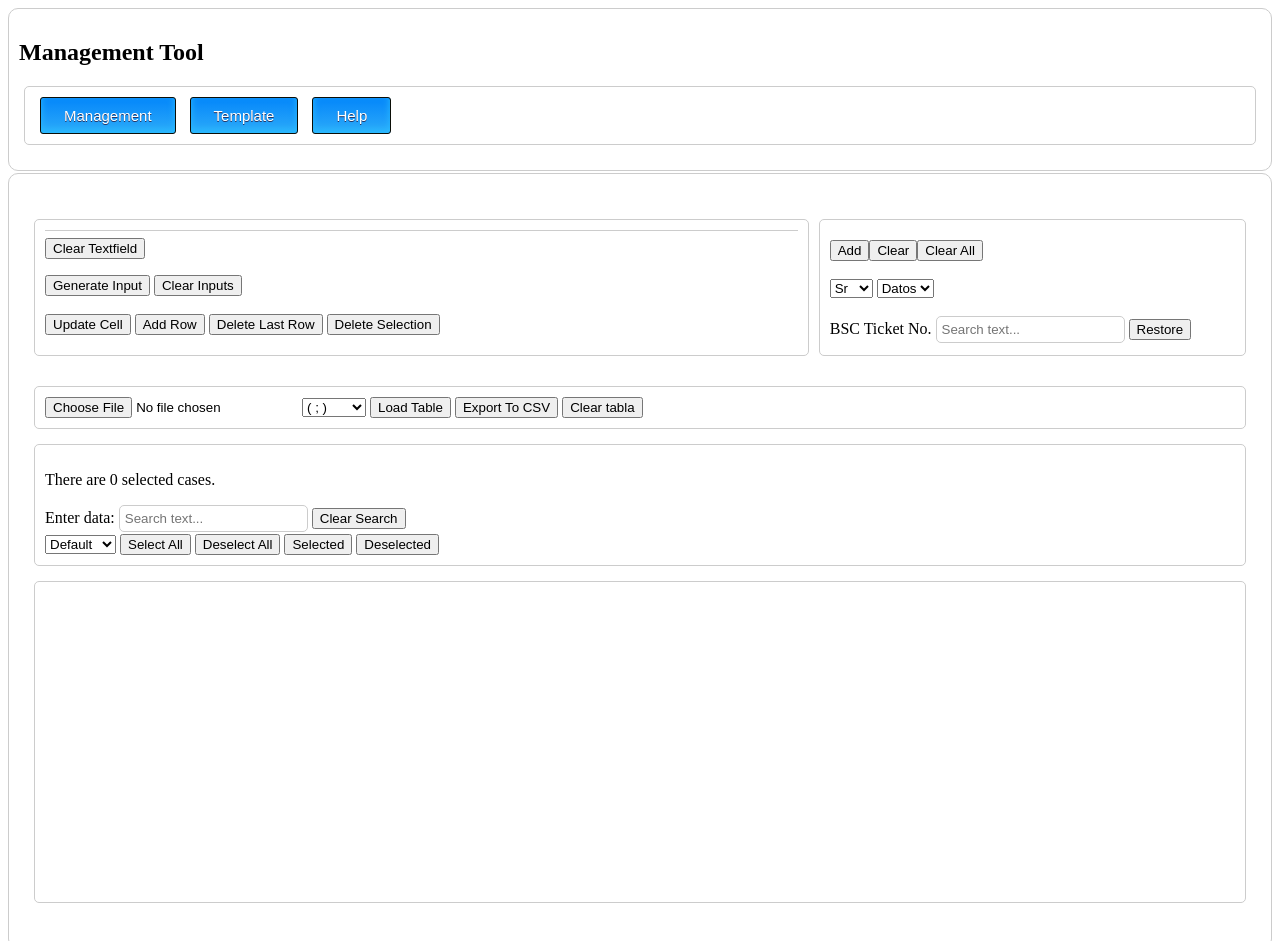
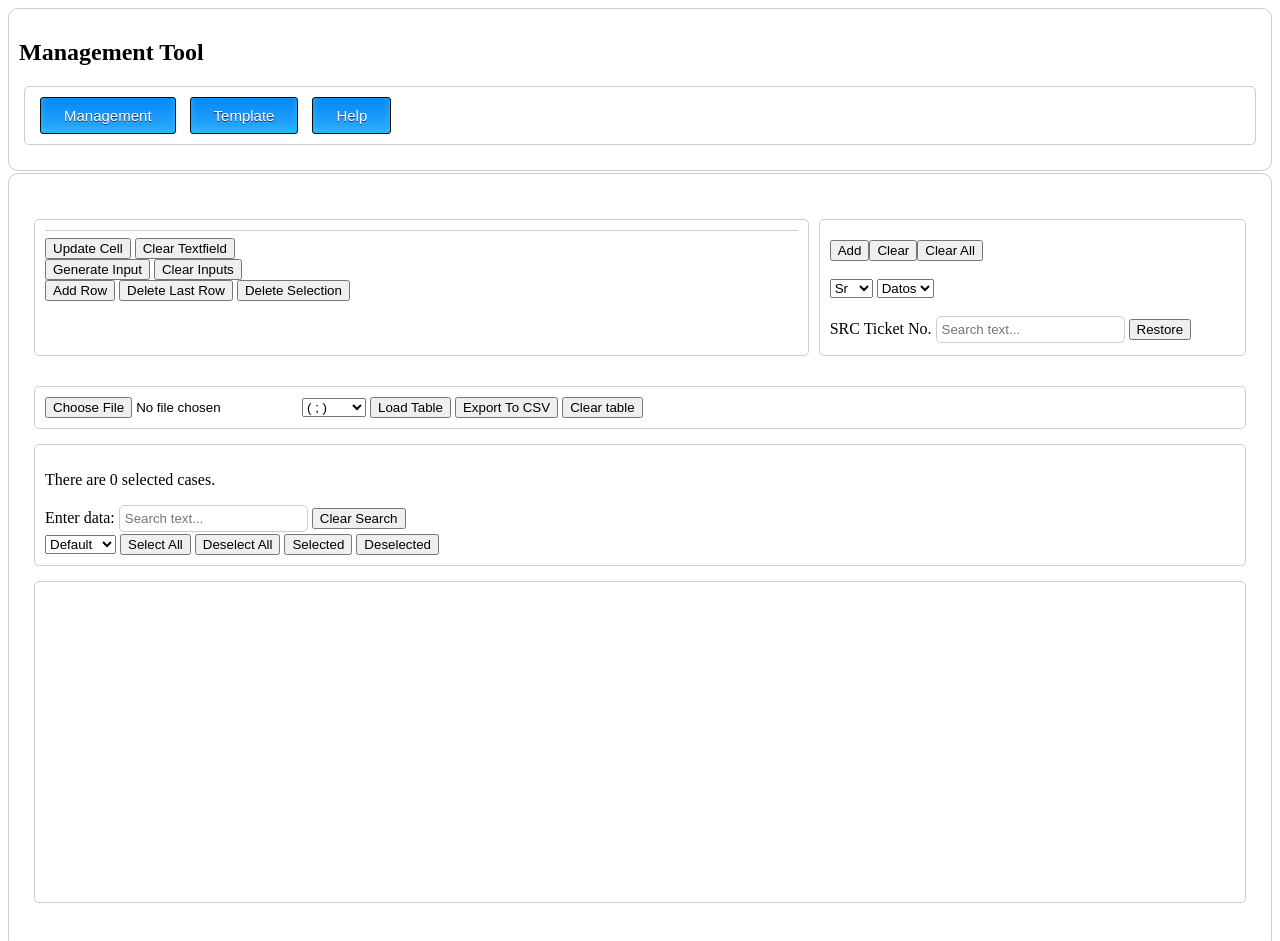
Before and after one commit to hackstronger/Tools_Gestion_PUC, a plain HTML site: page index.html in a window 1280 px wide. Shown: the top 941 px of the page. Drawn offline with Linux system fonts and the light colour scheme.

Commit message:
Update index.html

```diff
--- a/index.html
+++ b/index.html
@@ -21,17 +21,20 @@
   <div class="ContentTap" id="tab0Content"><!-- ContentTap -->
       <div class="wrapper">
           <div class="wrap left">
-                <form>
+              <div class="inputForm">
                   <div id="inputForm"></div>
-                  <button type="reset">Clear Textfield</button>
-                </form>
+                  <button id="updData">Update Cell</button>
+                  <button id="resetBtn">Clear Textfield</button>
+              </div>
+              <div class="inputForm">
                 <button id="genInp">Generate Input</button>
                 <button id="delDemo">Clear Inputs</button>
-                <br><br>
-                <button id="updData">Update Cell</button>
+              </div>
+              <div class="inputForm">
                 <button type="button" class="btn btn-danger" id="agreFil">Add Row</button>
                 <button type="button" class="btn btn-danger" id="erasFil">Delete Last Row</button>
                 <button type="button" class="btn btn-danger" id="erasSelec">Delete Selection</button>
+              </div>
           </div><!-- wrap -->
 
      <!--     <div class="wrap">
@@ -55,7 +58,7 @@
                   <option value="VOZ">Voz</option>
                 </select>
                 <br><br>
-                <label for="textFieldBSC">BSC Ticket No.</label>
+                <label for="textFieldBSC">SRC Ticket No.</label>
                 <input type="text" id="textFieldBSC" placeholder="Search text...">
                 <button id="reset">Restore</button>
                 <div id="reposDiv"></div>
@@ -72,7 +75,7 @@
 
                       <button id="loadTable">Load Table</button>
                       <button id="exportTableToCSV">Export To CSV</button>
-                      <button id="erasTabl">Clear tabla</button>
+                      <button id="erasTabl">Clear table</button>
           </div><!-- wrap -->
 
           <div class="wrap">
```
